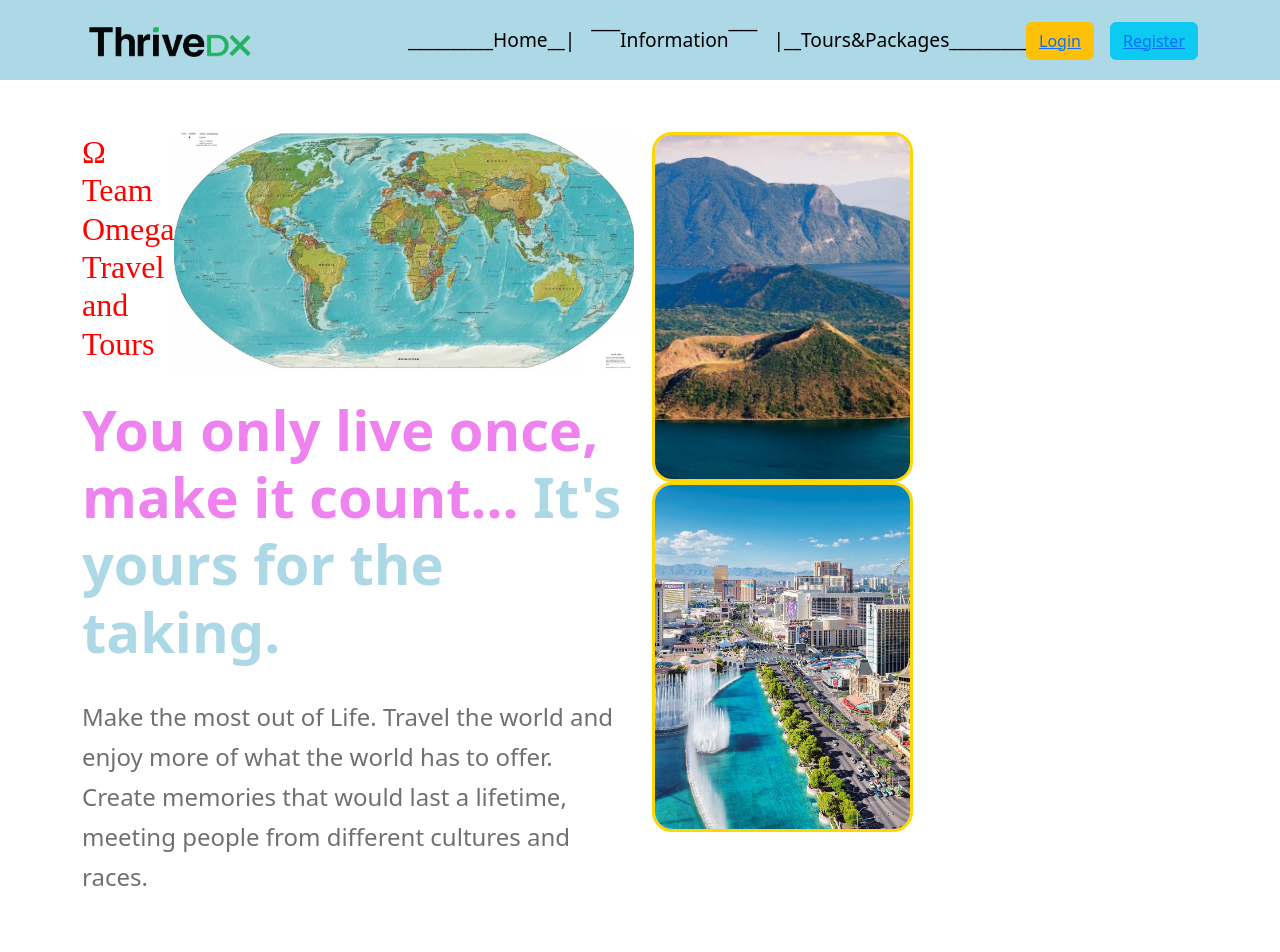
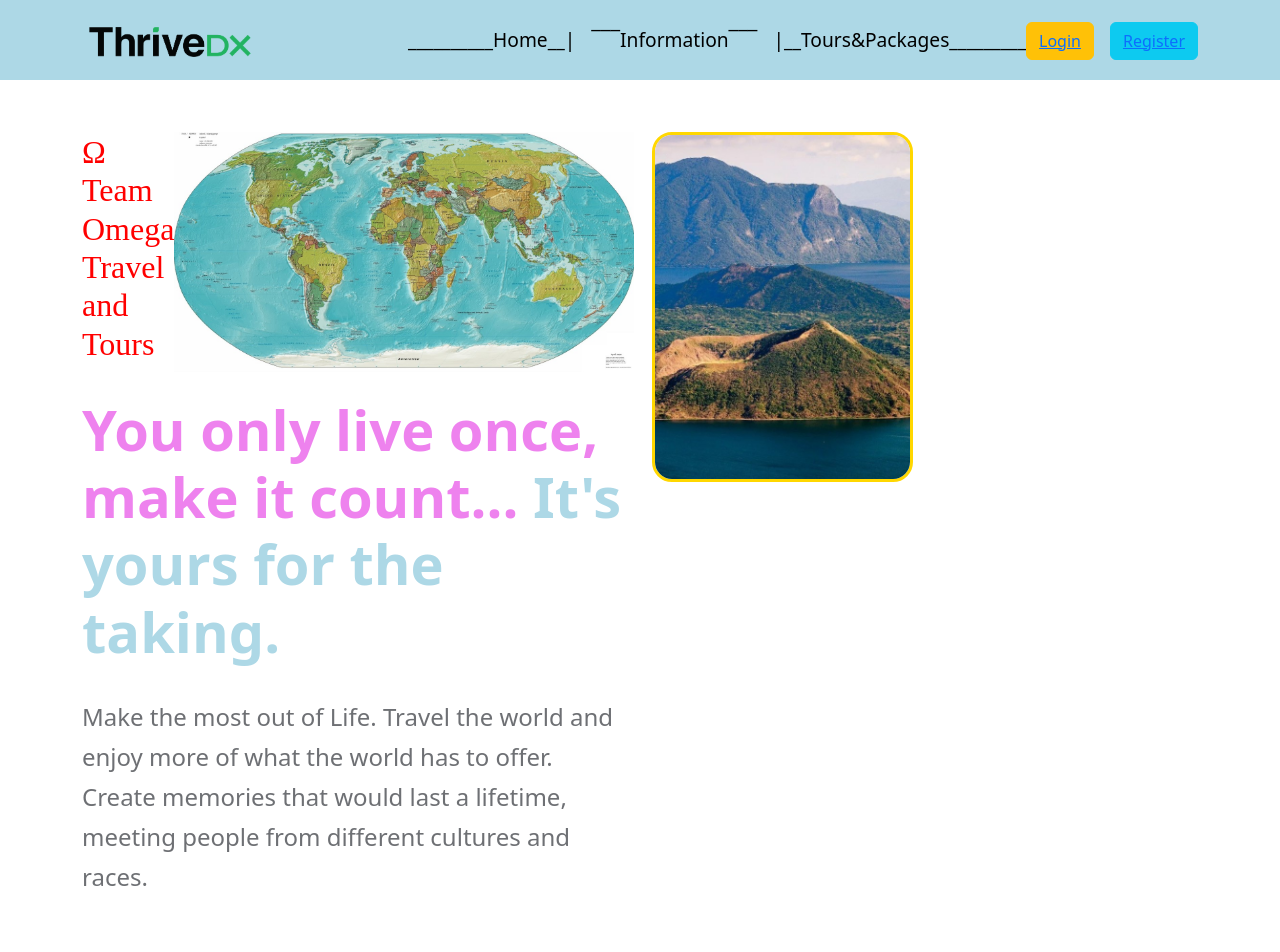
Before and after one commit to Dyamez/Travel_App, a React (Create React App) app in the folder frontend/: page /home in a window 1280 px wide. Shown: the top 952 px of the page. Built offline with nearby package versions, Linux system fonts and the light colour scheme; a web font is replaced by a local one.

Commit message:
Update Home.jsx

```diff
--- a/frontend/src/tabs/Home.jsx
+++ b/frontend/src/tabs/Home.jsx
@@ -41,11 +41,7 @@ export default function Home() {
               <div className="texted_imgBox gap-5">
                 <img src={taalImg} alt="taal volcano" />
               </div>
-              <Col lg="20">
-                <div className="texted_imgBox gap-5">
-                  <img src={vegasImg} alt="vegas over strip" />
-                </div>
-              </Col>
+
             </Col>
           </Row>
         </Container>
```
